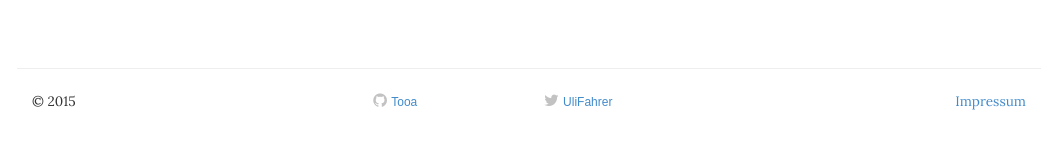
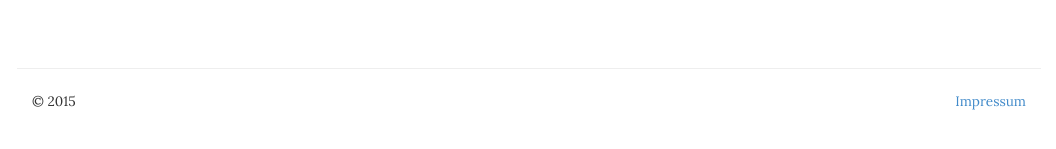
Before and after one commit to Tooa/tooa.github.io, a Jekyll site: the page built from index.html, in a window 1280 px wide. Shown: the part 479-628 px from the top of the page, without its empty margins (111-1167 px from the left). Built offline with Jekyll 4.4.1, drawn with Linux system fonts in a browser that asks for light colours; nearby versions of some CDN libraries; some web fonts are replaced; library files that are not in the unit come from our copies.

Commit message:
remove github and twitter from footer

```diff
--- a/_includes/footer.html
+++ b/_includes/footer.html
@@ -1,28 +1,10 @@
 <div class="site-footer wrapper">
 	<div class="row">
-		<div class="col-sm-4">
+		<div class="col-sm-6">
 			<p><small>&copy; 2015</small></p>
 		</div>
 
-		<div class="col-sm-2">
-			<p>
-				<a href="https://github.com/{{ site.github_username }}">
-					<span class="icon github fa fa-github grey"></span>
-					<span class="username">Tooa{{ page.github_username }}</span>
-				</a>
-			</p>
-		</div>
-
-		<div class="col-sm-2">
-			<p>
-				<a href="https://twitter.com/{{ site.twitter_username }}">
-					<span class="icon twitter fa fa-twitter grey"></span>
-					<span class="username">UliFahrer{{ page.twitter_username }}</span>
-				</a>
-			</p>
-		</div>
-
-		<div class="col-sm-4">
+		<div class="col-sm-6">
 			<p class="pull-right"><small><a href="/about" title="About this site">Impressum</a></small></p>
 		</div>
 	</div>
--- a/css/style.css
+++ b/css/style.css
@@ -35,15 +35,6 @@ span.site-tag a {
 	.container {
 		max-width: 750px;
 	}
-}
-
-.grey {
-    color: #C2C2C2
-}
-
-.username {
-	font-family:  'Arial', Helvetica, sans-serif;
-	font-size: 12px;
 }
 
 dt, dd { margin-top: 10px; }
```
